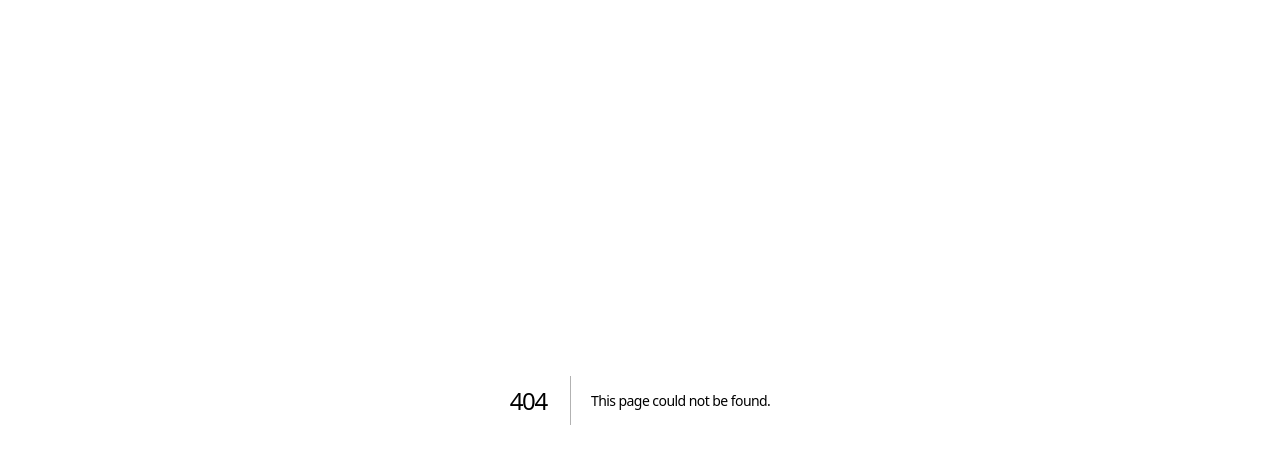
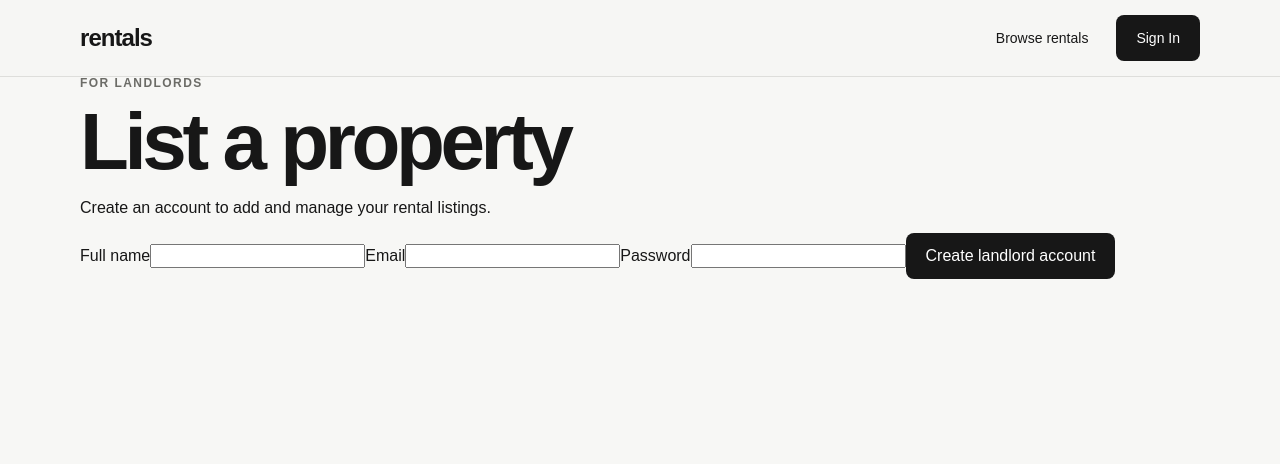
Before and after one commit to kova-media/rentals, a Next.js app: page /landlord/signup in a window 1280 px wide. Before the commit this address had no page. Shown: the top 464 px of the page. Built offline with nearby package versions, Linux system fonts and the light colour scheme.

Commit message:
Add rental route: app/landlord/signup/page.tsx

```diff
--- /dev/null
+++ b/app/landlord/signup/page.tsx
@@ -0,0 +1,8 @@
+export default function LandlordSignupPage() {
+  return (
+    <main>
+      <header className="site-header"><div className="container header-inner"><a className="wordmark" href="/">rentals</a><nav><a href="/rentals">Browse rentals</a><a className="button button-dark button-small" href="/signin">Sign In</a></nav></div></header>
+      <section className="browse-section"><div className="container form-shell"><p className="eyebrow">For landlords</p><h1 className="page-title">List a property</h1><p className="form-intro">Create an account to add and manage your rental listings.</p><form className="account-form"><label>Full name<input name="name" required /></label><label>Email<input name="email" type="email" required /></label><label>Password<input name="password" type="password" minLength={8} required /></label><button className="button button-dark" type="submit">Create landlord account</button></form></div></section>
+    </main>
+  );
+}
```
